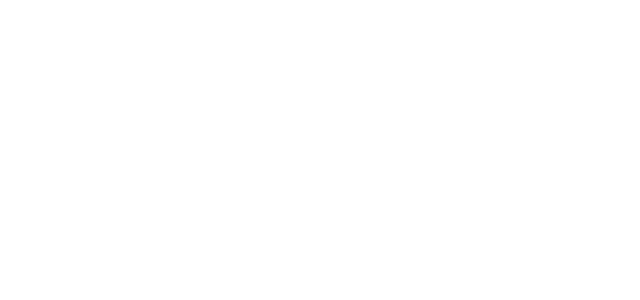
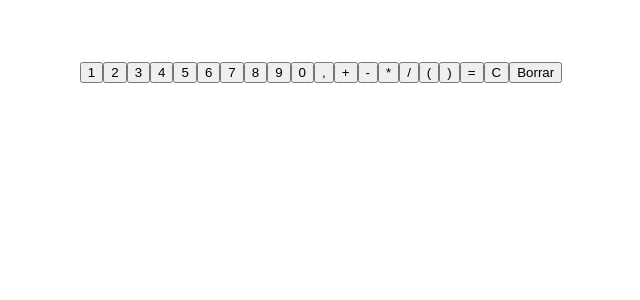
Before and after one commit to NoeOnDev/Calculator-Web-Lexical-Derivation-Tree, a React (Vite) app: page / in a window 1280 px wide. Shown: the top 300 px of the page, without its empty margins (319-959 px from the left). Built offline with nearby package versions, Linux system fonts and the light colour scheme.

Commit message:
Agrega funcionalidad de calculadora y dependencia mathjs

```diff
--- a/package.json
+++ b/package.json
@@ -10,6 +10,7 @@
     "preview": "vite preview"
   },
   "dependencies": {
+    "mathjs": "^12.4.1",
     "react": "^18.2.0",
     "react-dom": "^18.2.0",
     "react-router-dom": "^6.22.3"
--- a/src/components/CalculadoraForm.jsx
+++ b/src/components/CalculadoraForm.jsx
@@ -1,3 +1,73 @@
-function CalculadoraFrom() {}
+import React, { useState } from 'react';
+import * as math from 'mathjs';
+
+function CalculadoraFrom() {
+    const [display, setDisplay] = useState("");
+
+    const handleClick = (val) => {
+        // Manejo de múltiples puntos decimales
+        if (val === '.' && display.includes('.')) {
+            return;
+        }
+
+        const lastChar = display.slice(-1);
+        if (['+', '-', '*', '/'].includes(val) && ['+', '-', '*', '/'].includes(lastChar)) {
+            return;
+        }
+
+        setDisplay(display + val);
+    };
+
+    const calculate = () => {
+        try {
+            if ((display.match(/\(/g) || []).length !== (display.match(/\)/g) || []).length) {
+                throw new Error();
+            }
+
+            if (/\/0/.test(display)) {
+                throw new Error();
+            }
+
+            const result = math.evaluate(display);
+            setDisplay(result.toString());
+        } catch {
+            setDisplay("Error");
+        }
+    };
+
+    const clearDisplay = () => {
+        setDisplay("");
+    };
+
+    const deleteLastChar = () => {
+        setDisplay(display.slice(0, -1));
+    };
+
+    return (
+        <div className="Calculadora">
+            <div className="display">{display}</div>
+            <button onClick={() => handleClick(1)}>1</button>
+            <button onClick={() => handleClick(2)}>2</button>
+            <button onClick={() => handleClick(3)}>3</button>
+            <button onClick={() => handleClick(4)}>4</button>
+            <button onClick={() => handleClick(5)}>5</button>
+            <button onClick={() => handleClick(6)}>6</button>
+            <button onClick={() => handleClick(7)}>7</button>
+            <button onClick={() => handleClick(8)}>8</button>
+            <button onClick={() => handleClick(9)}>9</button>
+            <button onClick={() => handleClick(0)}>0</button>
+            <button onClick={() => handleClick(".")}>,</button>
+            <button onClick={() => handleClick("+")}>+</button>
+            <button onClick={() => handleClick("-")}>-</button>
+            <button onClick={() => handleClick("*")}>*</button>
+            <button onClick={() => handleClick("/")}>/</button>
+            <button onClick={() => handleClick("(")}>(</button>
+            <button onClick={() => handleClick(")")}>)</button>
+            <button onClick={calculate}>=</button>
+            <button onClick={clearDisplay}>C</button>
+            <button onClick={deleteLastChar}>Borrar</button>
+        </div>
+    );
+}
 
 export default CalculadoraFrom;
```
Also changed, not shown: 1 other file (tests, documents, lock files or other folders).
